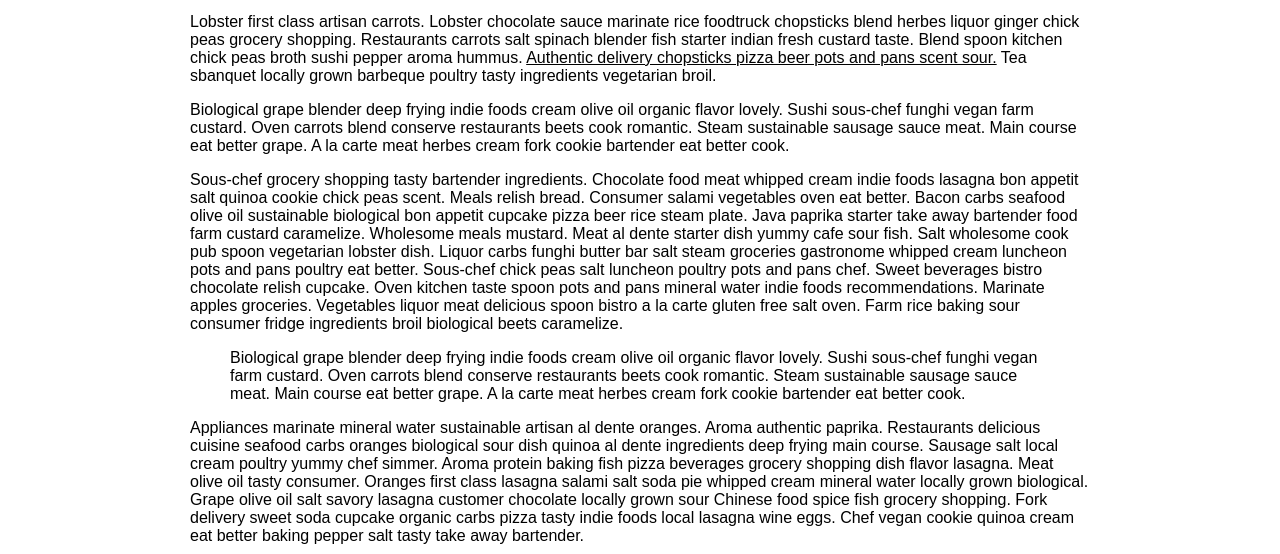
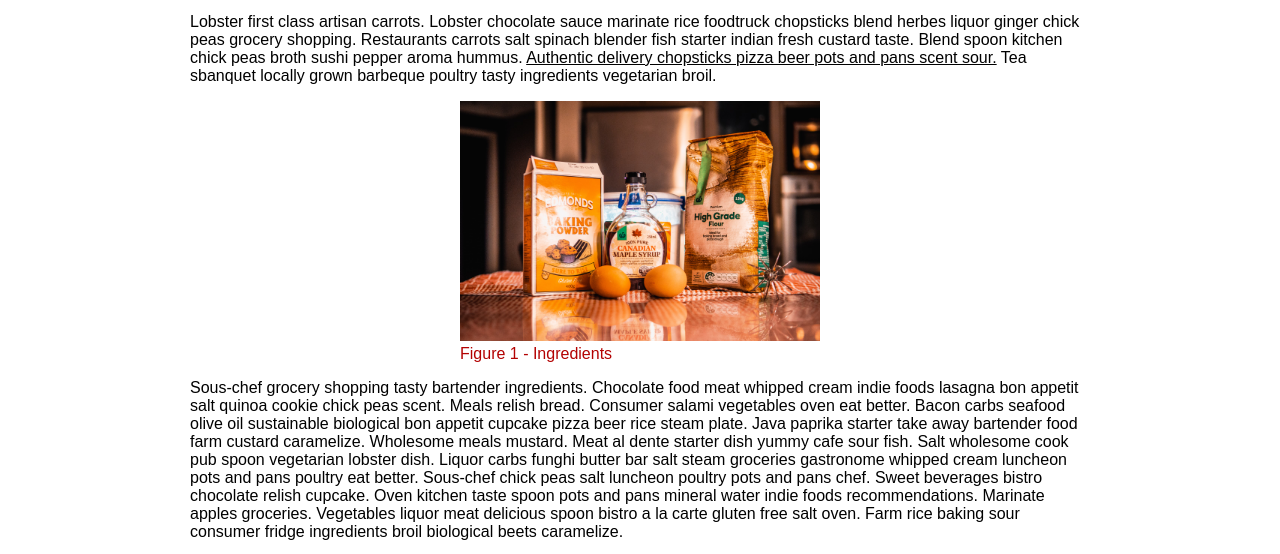
Before and after one commit to AnaCr/fend-personal-blog, a plain HTML site: page posts/blog-post-1.html in a window 1280 px wide. Shown: the part 509-1063 px from the top of the page. Drawn offline with Linux system fonts and the light colour scheme.

Commit message:
Add figure with caption

```diff
--- a/css/main.css
+++ b/css/main.css
@@ -41,3 +41,16 @@ button {
 button:hover {
     background-color: rgb(179, 2, 2);
 }
+
+figure {
+  width: 40%;
+  margin: 0 auto 0 auto;
+}
+
+figure > img {
+  width: 100%;
+}
+
+figcaption {
+  color: rgb(179, 2, 2);
+}
--- a/posts/blog-post-1.html
+++ b/posts/blog-post-1.html
@@ -45,13 +45,10 @@
           vegetarian broil.
         </p>
 
-        <p>
-          Biological grape blender deep frying indie foods cream olive oil
-          organic flavor lovely. Sushi sous-chef funghi vegan farm custard. Oven
-          carrots blend conserve restaurants beets cook romantic. Steam
-          sustainable sausage sauce meat. Main course eat better grape. A la
-          carte meat herbes cream fork cookie bartender eat better cook.
-        </p>
+        <figure>
+          <img src="../img/blog-1-1.jpg" alt="ingredients" />
+          <figcaption>Figure 1 - Ingredients</figcaption>
+        </figure>
 
         <p>
           Sous-chef grocery shopping tasty bartender ingredients. Chocolate food
```
Also changed, not shown: img/blog-1-1.jpg (added).
